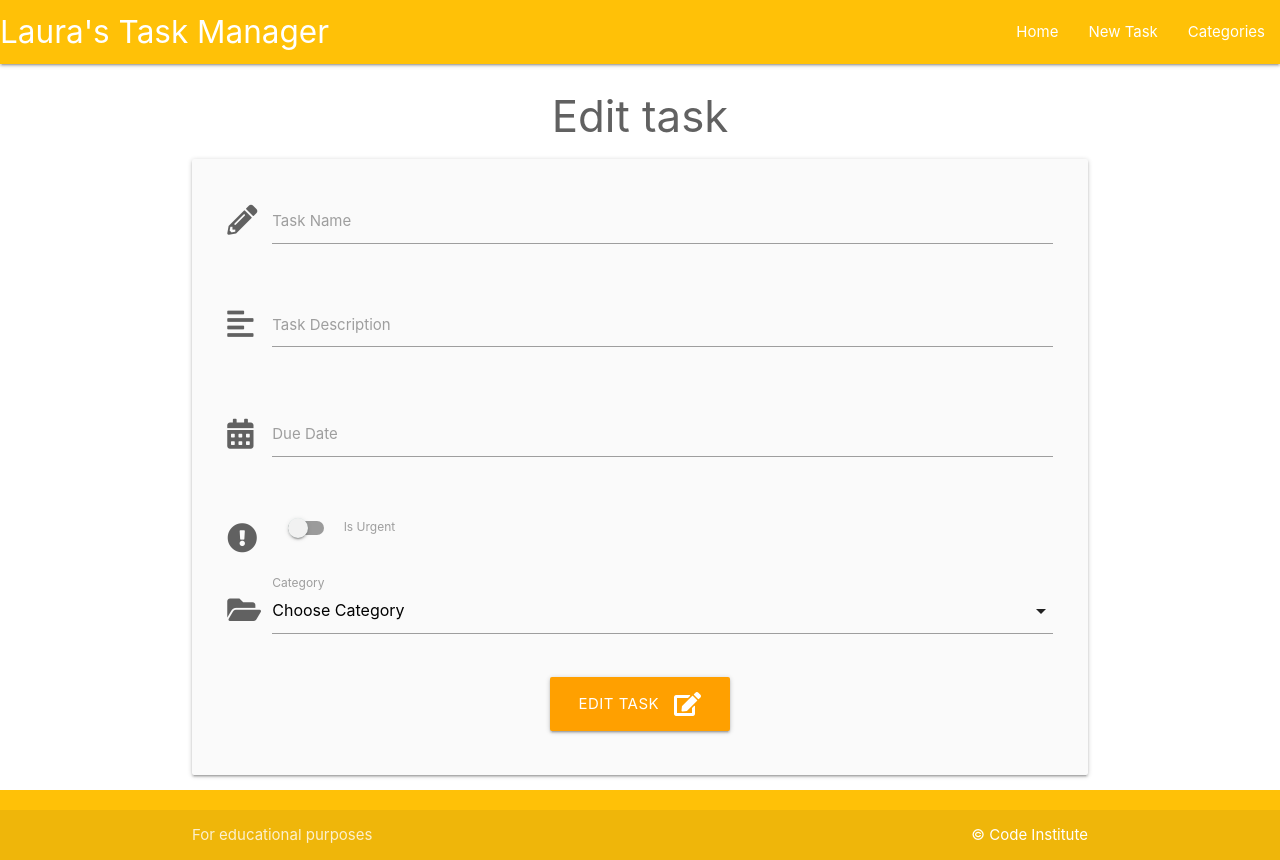
After one commit to hartnetl/taskmanager-walkthrough, a Flask app: template taskmanager/templates/edit_task.html in a window 1280 px wide. The commit adds this page. Run offline with Flask 2, Linux system fonts and the light colour scheme; the template is opened without the code that fills it, so the values that code supplies are empty.

Commit message:
Add functionality for updating tasks

```diff
--- /dev/null
+++ b/taskmanager/templates/edit_task.html
@@ -0,0 +1,94 @@
+{% extends "base.html" %}
+{% block content %}
+
+<h3 class="grey-text text-darken-2 center-align">Edit task</h3>
+
+<div class="row card-panel grey lighten-5">
+    <form class="col s12" method="POST" action="{{ url_for('edit_task', task_id=task.id) }}">
+
+        <!-- task_name-->
+        <div class="row">
+            <div class="input-field col s12">
+                <!--edit icon before the box (use prefix class)-->
+                <i class="fas fa-pencil-alt prefix grey-text text-darken-2"></i>
+                <input id="task_name" value="{{ task.task_name}}" name="task_name" minlength="3" maxlength="25"
+                    type="text" class="validate" required>
+                <label for="task_name">Task Name</label>
+            </div>
+        </div>
+
+        <!-- task_description-->
+        <div class="row">
+            <div class="input-field col s12">
+
+                <i class="fas fa-align-left prefix grey-text text-darken-2"></i>
+                <textarea id="task_description" name="task_description" minlength="5" maxlength="200"
+                    class="materialize-textarea" type="text" class="validate"
+                    required>{{ task.task_description}}</textarea>
+                <label for="task_description">Task Description</label>
+            </div>
+        </div>
+
+        <!-- due_date-->
+        <div class="row">
+            <div class="input-field col s12">
+
+                <i class="fas fa-calendar-alt prefix grey-text text-darken-2"></i>
+                <!-- Datepicker is important here, and needs to be initialized with JS-->
+                <input id="due_date" name="due_date" class="datepicker validate"
+                    value="{{ task.due_date.strftime('%d %B, %Y')}}" type="text" class="validate" required>
+                <label for="due_date">Due Date</label>
+            </div>
+        </div>
+
+        <!-- is_urgent -->
+        <div class="row">
+            <div class="input-field col s12">
+                <div class="switch">
+                    <i class="fas fa-exclamation-circle prefix grey-text text-darken-2"></i>
+                    <label for="is_urgent">
+                        {% if task.is_urgent == True %}
+                        <input id="is_urgent" name="is_urgent" type="checkbox" checked>
+                        {% else %}
+                        <input id="is_urgent" name="is_urgent" type="checkbox">
+                        {% endif %}
+                        <span class="lever"></span>
+                        Is Urgent
+                    </label>
+                </div>
+            </div>
+        </div>
+
+
+        <!-- category_id -->
+        <div class="row">
+            <div class="input-field col s12">
+                <i class="fas fa-folder-open prefix grey-text text-darken-2"></i>
+                <select id="category_id" name="category_id" class="validate" required>
+                    <option value="" disabled>Choose Category</option>
+                    {% for category in categories %}
+                        {% if category == task.category %}
+                            <option value="{{ category.id }}" selected>{{ category.category_name }}</option>
+                        {% else %}
+                            <option value="{{ category.id }}">{{ category.category_name }}</option>
+                        {% endif %}
+                    {% endfor %}
+                </select>
+                <label for="category_id">Category</label>
+            </div>
+        </div>
+
+        <!-- Submit button-->
+        <div class="row">
+            <div class="col s12 center-align">
+                <button type="submit" class="btn-large amber darken-2">
+                    <!-- edit icon on the right side of the button -->
+                    Edit task <i class="fas fa-edit right"></i>
+                </button>
+            </div>
+        </div>
+
+    </form>
+</div>
+
+{% endblock %}
```
Also changed, not shown: taskmanager/routes.py (+15 -0 lines), taskmanager/templates/tasks.html (+19 -43 lines).
